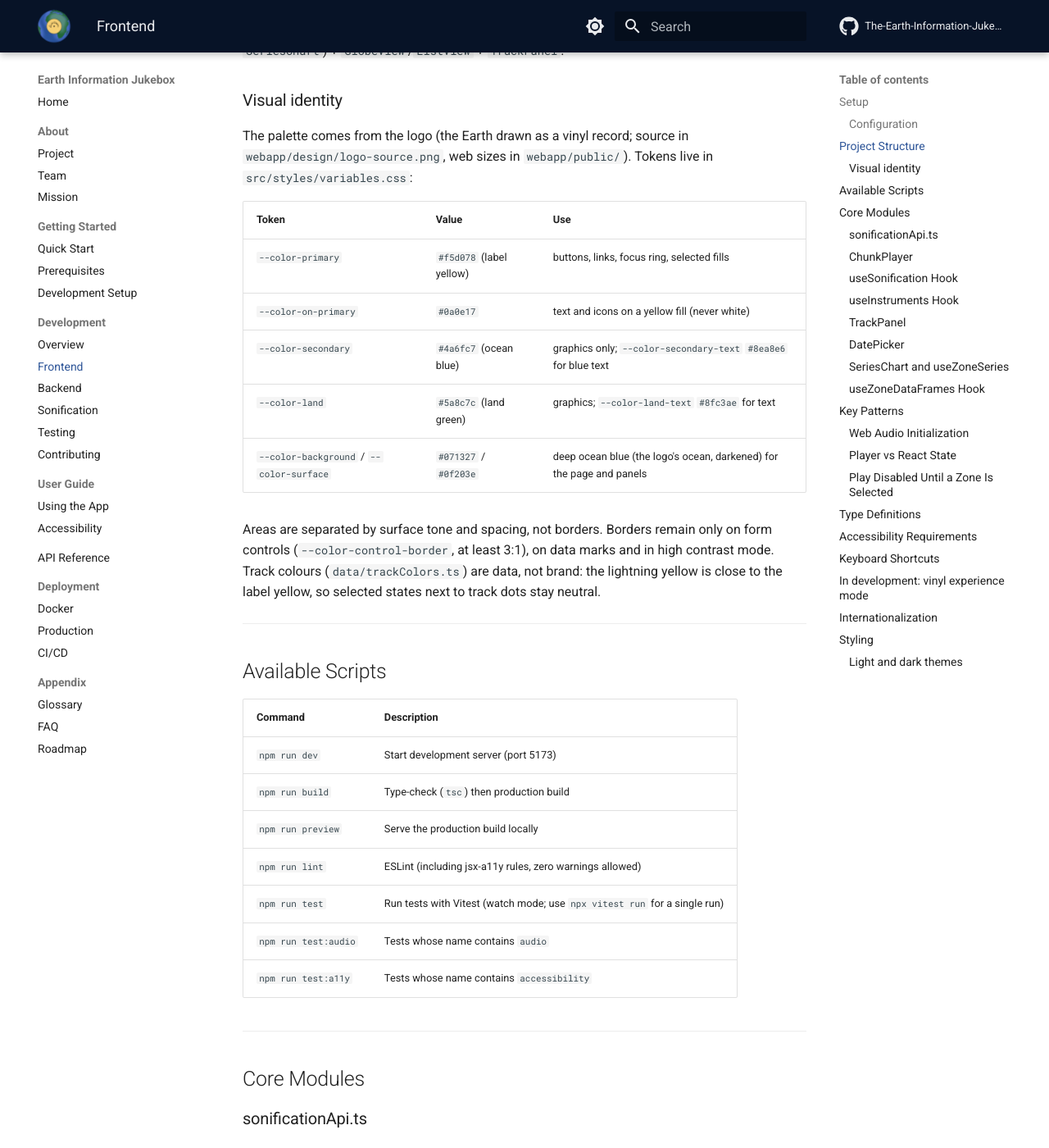
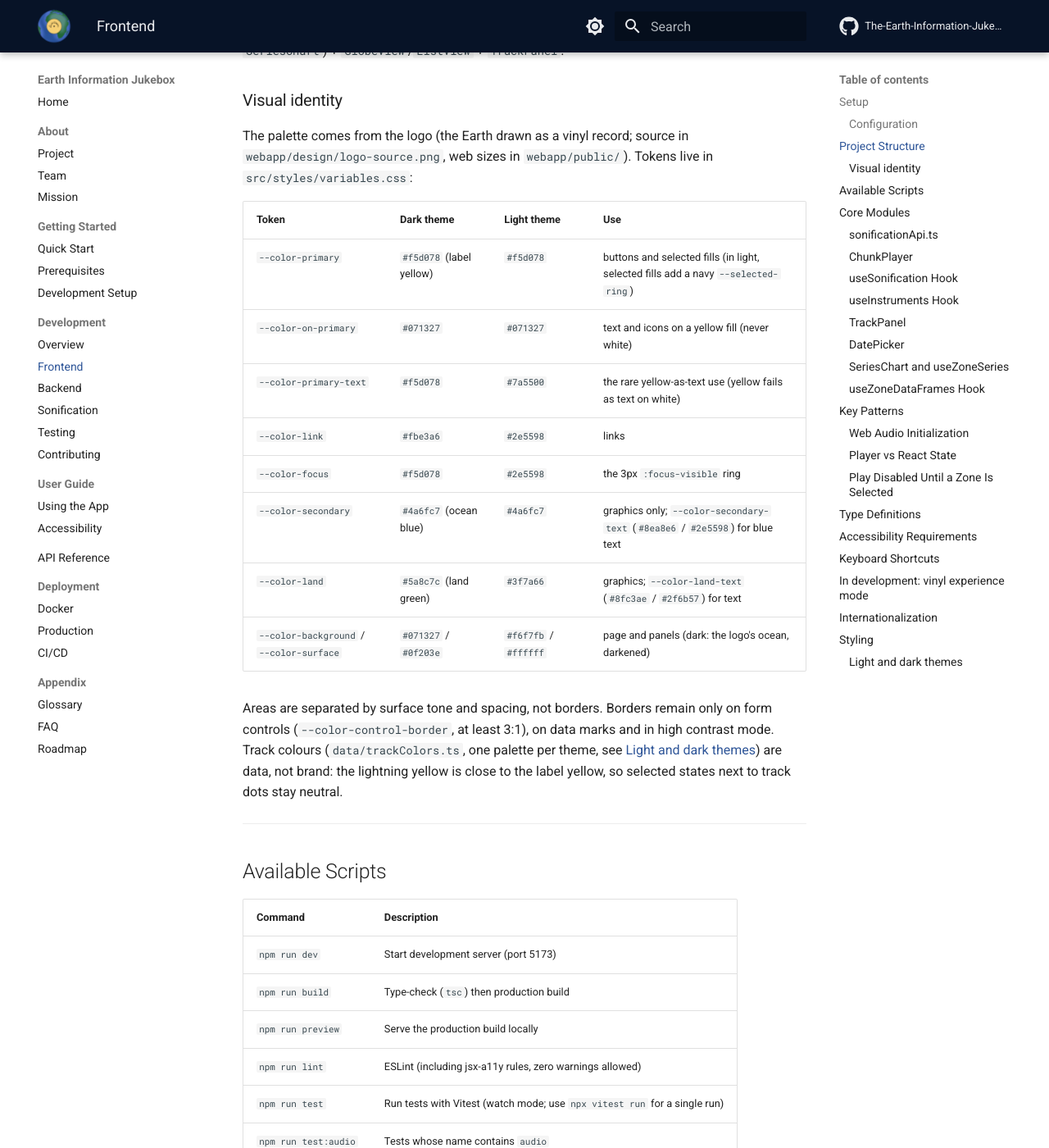
Before and after one commit to The-Earth-Information-Jukebox-HEIG-VD/documentation, an MkDocs documentation site: the page built from docs/development/frontend.md, in a window 1280 px wide and 1400 px high, scrolled down 2122 px. Shown: the whole window at 82% size. Built offline with MkDocs 1.6.1 and Material for MkDocs 9.7.7, drawn with Linux system fonts in a browser that asks for light colours; comment, search, counter and statistics services are not loaded.

Commit message:
docs: light column in the visual identity table; sea ice track colour
Co-Authored-By: Claude Opus 5.5 <noreply@anthropic.com>

```diff
--- a/docs/development/frontend.md
+++ b/docs/development/frontend.md
@@ -83,15 +83,18 @@ The live UI is `AudioPlayerEnhanced` (with `Timeline`, `DatePicker` and the opti
 
 The palette comes from the logo (the Earth drawn as a vinyl record; source in `webapp/design/logo-source.png`, web sizes in `webapp/public/`). Tokens live in `src/styles/variables.css`:
 
-| Token | Value | Use |
-|---|---|---|
-| `--color-primary` | `#f5d078` (label yellow) | buttons, links, focus ring, selected fills |
-| `--color-on-primary` | `#0a0e17` | text and icons on a yellow fill (never white) |
-| `--color-secondary` | `#4a6fc7` (ocean blue) | graphics only; `--color-secondary-text` `#8ea8e6` for blue text |
-| `--color-land` | `#5a8c7c` (land green) | graphics; `--color-land-text` `#8fc3ae` for text |
-| `--color-background` / `--color-surface` | `#071327` / `#0f203e` | deep ocean blue (the logo's ocean, darkened) for the page and panels |
+| Token | Dark theme | Light theme | Use |
+|---|---|---|---|
+| `--color-primary` | `#f5d078` (label yellow) | `#f5d078` | buttons and selected fills (in light, selected fills add a navy `--selected-ring`) |
+| `--color-on-primary` | `#071327` | `#071327` | text and icons on a yellow fill (never white) |
+| `--color-primary-text` | `#f5d078` | `#7a5500` | the rare yellow-as-text use (yellow fails as text on white) |
+| `--color-link` | `#fbe3a6` | `#2e5598` | links |
+| `--color-focus` | `#f5d078` | `#2e5598` | the 3px `:focus-visible` ring |
+| `--color-secondary` | `#4a6fc7` (ocean blue) | `#4a6fc7` | graphics only; `--color-secondary-text` (`#8ea8e6` / `#2e5598`) for blue text |
+| `--color-land` | `#5a8c7c` (land green) | `#3f7a66` | graphics; `--color-land-text` (`#8fc3ae` / `#2f6b57`) for text |
+| `--color-background` / `--color-surface` | `#071327` / `#0f203e` | `#f6f7fb` / `#ffffff` | page and panels (dark: the logo's ocean, darkened) |
 
-Areas are separated by surface tone and spacing, not borders. Borders remain only on form controls (`--color-control-border`, at least 3:1), on data marks and in high contrast mode. Track colours (`data/trackColors.ts`) are data, not brand: the lightning yellow is close to the label yellow, so selected states next to track dots stay neutral.
+Areas are separated by surface tone and spacing, not borders. Borders remain only on form controls (`--color-control-border`, at least 3:1), on data marks and in high contrast mode. Track colours (`data/trackColors.ts`, one palette per theme, see [Light and dark themes](#light-and-dark-themes)) are data, not brand: the lightning yellow is close to the label yellow, so selected states next to track dots stay neutral.
 
 ---
 
```
Also changed, not shown: docs/user-guide/accessibility.md (+2 -1 lines).
